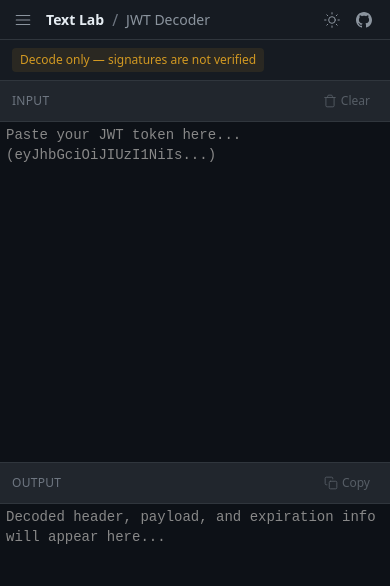
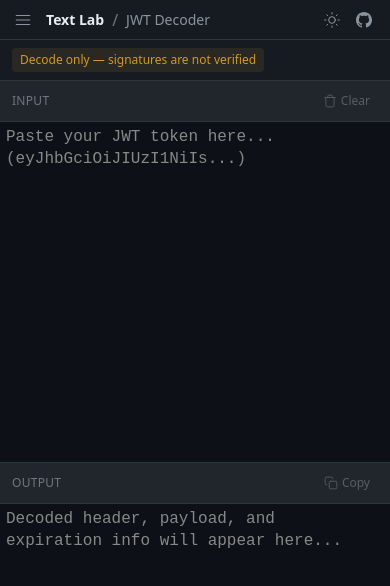
Before and after one commit to pruthvi2805/text-lab, a Next.js app: page /tools/jwt in a window 390 px wide. Shown: the top 586 px of the page. Built offline with nearby package versions, Linux system fonts and the light colour scheme.

Commit message:
fix: prevent iOS Safari zoom on input focus (16px min font)

```diff
--- a/app/globals.css
+++ b/app/globals.css
@@ -124,12 +124,27 @@ body {
   outline-offset: 2px;
 }
 
+/* Prevent iOS Safari zoom on input focus - must be 16px or larger */
+@media screen and (max-width: 768px) {
+  input,
+  select,
+  textarea {
+    font-size: 16px !important;
+  }
+}
+
 /* CodeMirror overrides for consistent theming */
 .cm-editor {
   height: 100%;
   font-family: var(--font-mono), "JetBrains Mono", "Fira Code", monospace;
-  font-size: 14px;
+  font-size: 16px;
   background: var(--bg-darkest);
+}
+
+@media screen and (min-width: 769px) {
+  .cm-editor {
+    font-size: 14px;
+  }
 }
 
 .cm-editor .cm-scroller {
```
